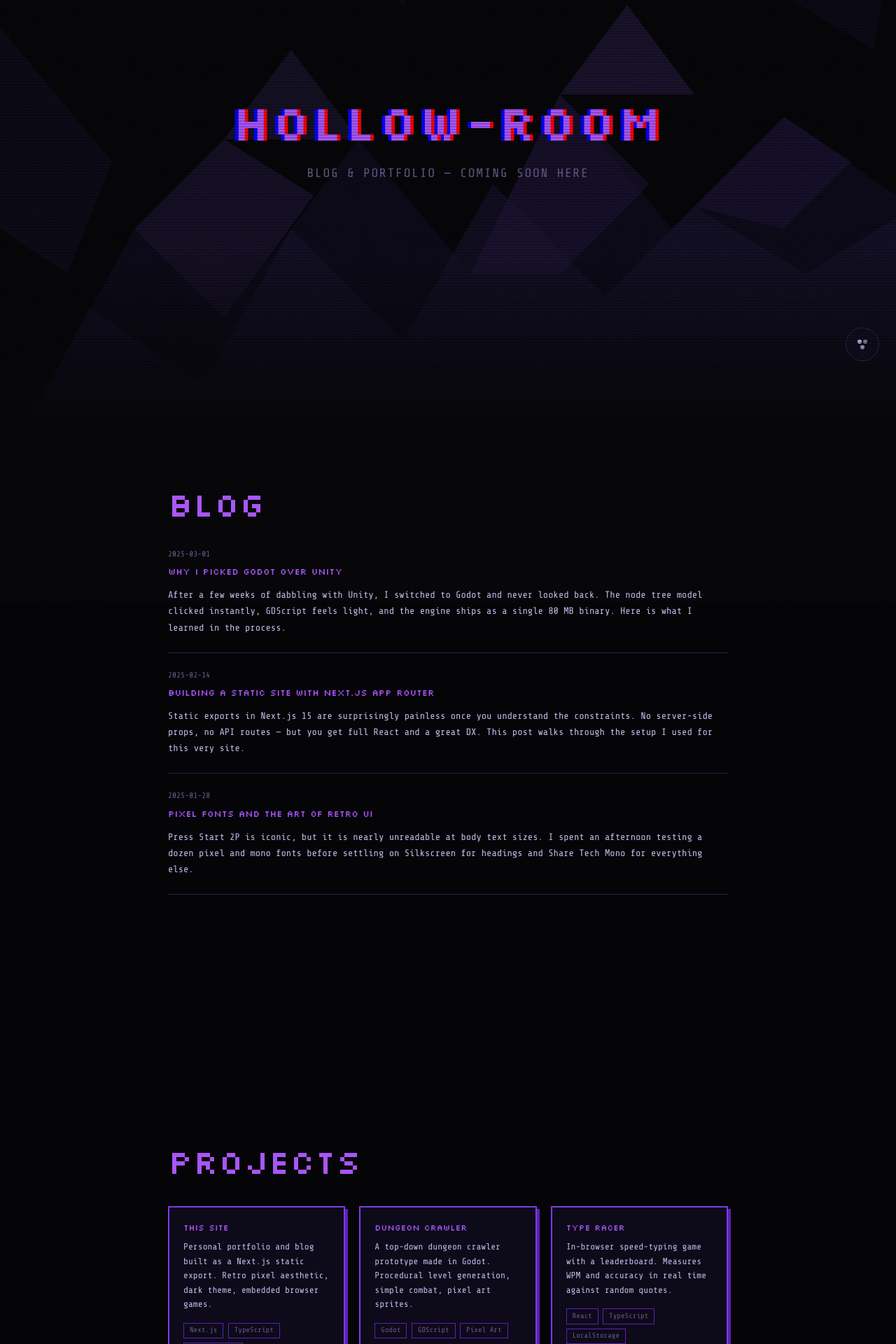
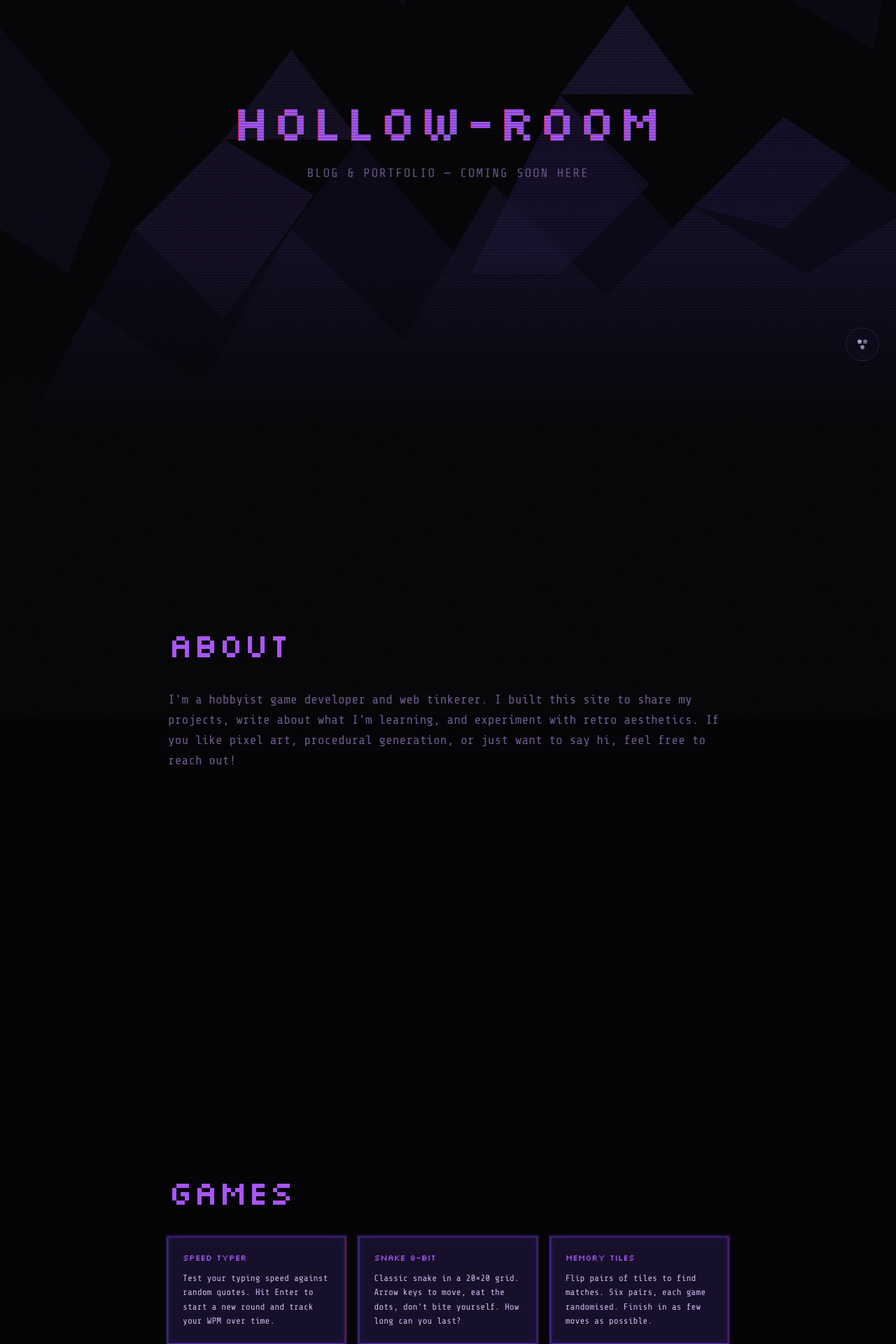
Before and after one commit to GoblikM/hollow-room, a Next.js app: page / in a window 1280 px wide. Shown: the part 260-2180 px from the top of the page at 70% size. Built offline with nearby package versions, Linux system fonts and the light colour scheme; a web font is replaced by a local one.

Commit message:
Add about section

```diff
--- a/src/app/page.tsx
+++ b/src/app/page.tsx
@@ -10,17 +10,20 @@ import { useActiveSection } from "@/hooks/useActiveSection";
 const PLACEHOLDER_PROJECTS = [
   {
     name: "this site",
-    description: "Personal portfolio and blog built as a Next.js static export. Retro pixel aesthetic, dark theme, embedded browser games.",
+    description:
+      "Personal portfolio and blog built as a Next.js static export. Retro pixel aesthetic, dark theme, embedded browser games.",
     tags: ["Next.js", "TypeScript", "Tailwind CSS"],
   },
   {
     name: "dungeon crawler",
-    description: "A top-down dungeon crawler prototype made in Godot. Procedural level generation, simple combat, pixel art sprites.",
+    description:
+      "A top-down dungeon crawler prototype made in Godot. Procedural level generation, simple combat, pixel art sprites.",
     tags: ["Godot", "GDScript", "Pixel Art"],
   },
   {
     name: "type racer",
-    description: "In-browser speed-typing game with a leaderboard. Measures WPM and accuracy in real time against random quotes.",
+    description:
+      "In-browser speed-typing game with a leaderboard. Measures WPM and accuracy in real time against random quotes.",
     tags: ["React", "TypeScript", "LocalStorage"],
   },
 ];
@@ -49,19 +52,22 @@ const PLACEHOLDER_BLOG_POSTS = [
 const PLACEHOLDER_GAMES = [
   {
     name: "speed typer",
-    description: "Test your typing speed against random quotes. Hit Enter to start a new round and track your WPM over time.",
+    description:
+      "Test your typing speed against random quotes. Hit Enter to start a new round and track your WPM over time.",
   },
   {
     name: "snake 8-bit",
-    description: "Classic snake in a 20×20 grid. Arrow keys to move, eat the dots, don't bite yourself. How long can you last?",
+    description:
+      "Classic snake in a 20×20 grid. Arrow keys to move, eat the dots, don't bite yourself. How long can you last?",
   },
   {
     name: "memory tiles",
-    description: "Flip pairs of tiles to find matches. Six pairs, each game randomised. Finish in as few moves as possible.",
+    description:
+      "Flip pairs of tiles to find matches. Six pairs, each game randomised. Finish in as few moves as possible.",
   },
 ];
 
-const SECTION_IDS = ["home", "blog", "projects", "games"];
+const SECTION_IDS = ["home", "about", "games", "projects", "blog"];
 
 export default function Home() {
   const activeSection = useActiveSection(SECTION_IDS);
@@ -84,18 +90,62 @@ export default function Home() {
           viewBox="0 0 800 600"
         >
           {/* Fragmented terrain silhouette — dark violet polygons */}
-          <polygon points="0,600 120,380 200,460 320,300 420,420 500,260 600,380 700,280 800,350 800,600" fill="#0d0a1a" opacity="0.9" />
-          <polygon points="0,600 80,450 180,520 260,380 360,480 440,340 540,440 620,360 720,420 800,370 800,600" fill="#16102a" opacity="0.7" />
-          <polygon points="120,380 200,460 280,350 200,300" fill="#1e1538" opacity="0.6" />
-          <polygon points="420,420 500,260 580,340 500,420" fill="#1e1538" opacity="0.5" />
-          <polygon points="620,360 700,280 760,320 700,380" fill="#1e1538" opacity="0.5" />
-          <polygon points="0,200 100,320 60,420 0,380" fill="#16102a" opacity="0.4" />
-          <polygon points="700,0 800,100 780,220 680,160" fill="#16102a" opacity="0.35" />
-          <polygon points="300,0 420,80 360,180 260,100" fill="#1e1538" opacity="0.3" />
+          <polygon
+            points="0,600 120,380 200,460 320,300 420,420 500,260 600,380 700,280 800,350 800,600"
+            fill="#0d0a1a"
+            opacity="0.9"
+          />
+          <polygon
+            points="0,600 80,450 180,520 260,380 360,480 440,340 540,440 620,360 720,420 800,370 800,600"
+            fill="#16102a"
+            opacity="0.7"
+          />
+          <polygon
+            points="120,380 200,460 280,350 200,300"
+            fill="#1e1538"
+            opacity="0.6"
+          />
+          <polygon
+            points="420,420 500,260 580,340 500,420"
+            fill="#1e1538"
+            opacity="0.5"
+          />
+          <polygon
+            points="620,360 700,280 760,320 700,380"
+            fill="#1e1538"
+            opacity="0.5"
+          />
+          <polygon
+            points="0,200 100,320 60,420 0,380"
+            fill="#16102a"
+            opacity="0.4"
+          />
+          <polygon
+            points="700,0 800,100 780,220 680,160"
+            fill="#16102a"
+            opacity="0.35"
+          />
+          <polygon
+            points="300,0 420,80 360,180 260,100"
+            fill="#1e1538"
+            opacity="0.3"
+          />
           {/* Faint violet accent triangles */}
-          <polygon points="500,260 560,180 620,260" fill="#2a1f4a" opacity="0.5" />
-          <polygon points="200,300 260,220 320,300" fill="#2a1f4a" opacity="0.4" />
-          <polygon points="680,160 720,100 760,160" fill="#2a1f4a" opacity="0.35" />
+          <polygon
+            points="500,260 560,180 620,260"
+            fill="#2a1f4a"
+            opacity="0.5"
+          />
+          <polygon
+            points="200,300 260,220 320,300"
+            fill="#2a1f4a"
+            opacity="0.4"
+          />
+          <polygon
+            points="680,160 720,100 760,160"
+            fill="#2a1f4a"
+            opacity="0.35"
+          />
         </svg>
 
         {/* Gradient fade overlay — dissolves SVG polygons into the page background */}
@@ -105,7 +155,11 @@ export default function Home() {
         <div className="relative z-10 text-center">
           <h1
             className="text-7xl mb-6 text-glitch"
-            style={{ color: "var(--color-accent-bright)", fontFamily: "var(--font-pixel)", letterSpacing: "0.04em" }}
+            style={{
+              color: "var(--color-accent-bright)",
+              fontFamily: "var(--font-pixel)",
+              letterSpacing: "0.04em",
+            }}
           >
             hollow-room
           </h1>
@@ -118,9 +172,9 @@ export default function Home() {
         </div>
       </main>
 
-      {/* Blog section */}
+      {/* About section */}
       <section
-        id="blog"
+        id="about"
         className="section-plain min-h-screen p-8 flex flex-col items-center justify-center"
       >
         <div style={{ maxWidth: "800px", width: "100%" }}>
@@ -128,11 +182,41 @@ export default function Home() {
             className="font-pixel text-5xl mb-10"
             style={{ color: "var(--color-accent-bright)" }}
           >
-            blog
+            about
           </h2>
-          <div>
-            {PLACEHOLDER_BLOG_POSTS.map((post) => (
-              <BlogPostCard key={post.title} {...post} />
+          <p
+            className="font-mono text-lg leading-relaxed"
+            style={{ color: "var(--color-text-muted)" }}
+          >
+            I'm a hobbyist game developer and web tinkerer. I built this site to
+            share my projects, write about what I'm learning, and experiment
+            with retro aesthetics. If you like pixel art, procedural generation,
+            or just want to say hi, feel free to reach out!
+          </p>
+        </div>
+      </section>
+
+      {/* Games section */}
+      <section
+        id="games"
+        className="section-plain min-h-screen p-8 flex flex-col items-center justify-center"
+      >
+        <div style={{ maxWidth: "800px", width: "100%" }}>
+          <h2
+            className="font-pixel text-5xl mb-10"
+            style={{ color: "var(--color-accent-bright)" }}
+          >
+            games
+          </h2>
+          <div
+            style={{
+              display: "grid",
+              gridTemplateColumns: "repeat(auto-fill, minmax(240px, 1fr))",
+              gap: "1.25rem",
+            }}
+          >
+            {PLACEHOLDER_GAMES.map((game) => (
+              <GameCard key={game.name} {...game} />
             ))}
           </div>
         </div>
@@ -164,9 +248,9 @@ export default function Home() {
         </div>
       </section>
 
-      {/* Games section */}
+      {/* Blog section */}
       <section
-        id="games"
+        id="blog"
         className="section-plain min-h-screen p-8 flex flex-col items-center justify-center"
       >
         <div style={{ maxWidth: "800px", width: "100%" }}>
@@ -174,17 +258,11 @@ export default function Home() {
             className="font-pixel text-5xl mb-10"
             style={{ color: "var(--color-accent-bright)" }}
           >
-            games
+            blog
           </h2>
-          <div
-            style={{
-              display: "grid",
-              gridTemplateColumns: "repeat(auto-fill, minmax(240px, 1fr))",
-              gap: "1.25rem",
-            }}
-          >
-            {PLACEHOLDER_GAMES.map((game) => (
-              <GameCard key={game.name} {...game} />
+          <div>
+            {PLACEHOLDER_BLOG_POSTS.map((post) => (
+              <BlogPostCard key={post.title} {...post} />
             ))}
           </div>
         </div>
--- a/src/components/Nav.tsx
+++ b/src/components/Nav.tsx
@@ -5,9 +5,10 @@ import { useState } from "react";
 
 const NAV_LINKS = [
   { href: "#home", label: "Home" },
+  { href: "#about", label: "About" },
+  { href: "#games", label: "Games" },
+  { href: "#projects", label: "Projects" },
   { href: "#blog", label: "Blog" },
-  { href: "#projects", label: "Projects" },
-  { href: "#games", label: "Games" },
 ];
 
 interface NavProps {
@@ -22,14 +23,22 @@ interface NavLinkProps {
   onClick?: () => void;
 }
 
-function NavLink({ href, label, active, mobile = false, onClick }: NavLinkProps) {
+function NavLink({
+  href,
+  label,
+  active,
+  mobile = false,
+  onClick,
+}: NavLinkProps) {
   if (mobile) {
     return (
       <Link
         href={href}
         aria-current={active ? "page" : undefined}
         onClick={onClick}
-        className={active ? "nav-mobile-link nav-mobile-link-active" : "nav-mobile-link"}
+        className={
+          active ? "nav-mobile-link nav-mobile-link-active" : "nav-mobile-link"
+        }
       >
         {label}
       </Link>
@@ -59,7 +68,11 @@ export default function Nav({ activeSection = "home" }: NavProps) {
 
       <div className="nav-inner">
         {/* Logo / site name — Silkscreen pixel font, chroma on hover */}
-        <Link href="/" aria-label="hollow-room home" className="nav-logo logo-link">
+        <Link
+          href="/"
+          aria-label="hollow-room home"
+          className="nav-logo logo-link"
+        >
           HOLLOW-ROOM
         </Link>
 
@@ -78,11 +91,19 @@ export default function Nav({ activeSection = "home" }: NavProps) {
           aria-expanded={menuOpen}
           aria-controls="nav-mobile-menu"
           onClick={() => setMenuOpen((v) => !v)}
-          className={menuOpen ? "nav-hamburger nav-hamburger-open" : "nav-hamburger"}
+          className={
+            menuOpen ? "nav-hamburger nav-hamburger-open" : "nav-hamburger"
+          }
         >
           {menuOpen ? (
             // X icon
-            <svg width="20" height="20" viewBox="0 0 20 20" fill="none" aria-hidden="true">
+            <svg
+              width="20"
+              height="20"
+              viewBox="0 0 20 20"
+              fill="none"
+              aria-hidden="true"
+            >
               <path
                 d="M5 5L15 15M15 5L5 15"
                 stroke="var(--color-accent-bright)"
@@ -92,7 +113,13 @@ export default function Nav({ activeSection = "home" }: NavProps) {
             </svg>
           ) : (
             // Hamburger icon
-            <svg width="20" height="20" viewBox="0 0 20 20" fill="none" aria-hidden="true">
+            <svg
+              width="20"
+              height="20"
+              viewBox="0 0 20 20"
+              fill="none"
+              aria-hidden="true"
+            >
               <path
                 d="M3 6h14M3 10h14M3 14h14"
                 stroke="currentColor"
```
